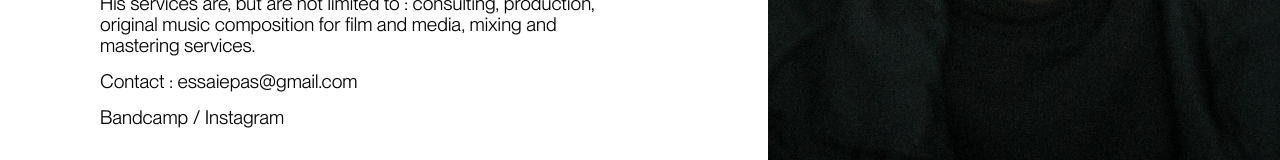
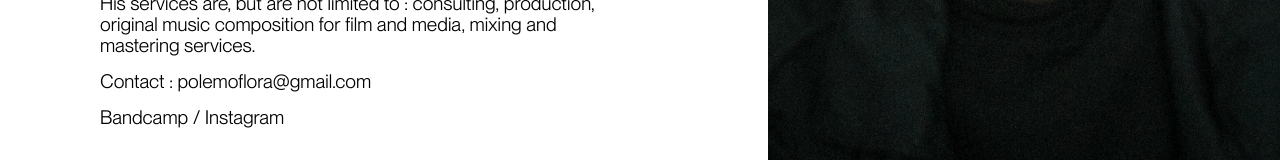
Before and after one commit to piaere/pg-official-v2, a React (Vite) app in the folder pg-vite/: page / in a window 1280 px wide. Shown: the part 510-670 px from the top of the page. Built offline with nearby package versions, Linux system fonts and the light colour scheme.

Commit message:
new email polemoflora

```diff
--- a/pg-vite/src/music.jsx
+++ b/pg-vite/src/music.jsx
@@ -46,8 +46,8 @@ const Music = () => {
             </div>
             <div className="bio-paragraph ">
               {" "}
-              <a href="mailto:essaiepas@gmail.com?subject=Contact" target="_blank">
-            Contact : essaiepas@gmail.com
+              <a href="mailto:polemoflora@gmail.com?subject=Contact" target="_blank">
+            Contact : polemoflora@gmail.com
           </a>
             </div>
             <div className="bio-paragraph ">
```
